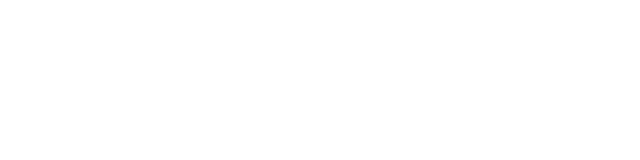
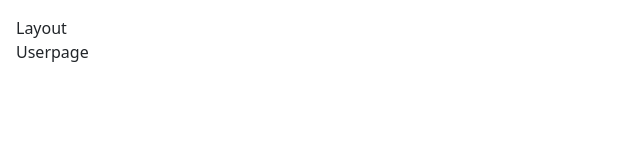
Before and after one commit to ana-web-ma/test-task-react-bootstrap-saga-20260126, a React (Vite) app: page /user/1 in a window 1280 px wide. Before the commit this address had no page. Shown: the top 160 px of the page, without its empty margins (0-640 px from the left). Built offline with nearby package versions, Linux system fonts and the light colour scheme.

Commit message:
feat: add user route

```diff
--- a/src/App.tsx
+++ b/src/App.tsx
@@ -3,12 +3,14 @@
 import { Route, Routes } from 'react-router-dom';
 
 import 'bootstrap/dist/css/bootstrap.min.css';
+import Userpage from 'pages/Userpage';
 
 function App() {
   return (
     <Routes>
       <Route path='/' element={<Layout />}>
         <Route index element={<Mainpage />} />
+        <Route path='user/:userId' element={<Userpage />} />
       </Route>
     </Routes>
   );
--- /dev/null
+++ b/src/pages/Userpage.tsx
@@ -0,0 +1,3 @@
+export default function Userpage() {
+  return <div>Userpage</div>;
+}
```
